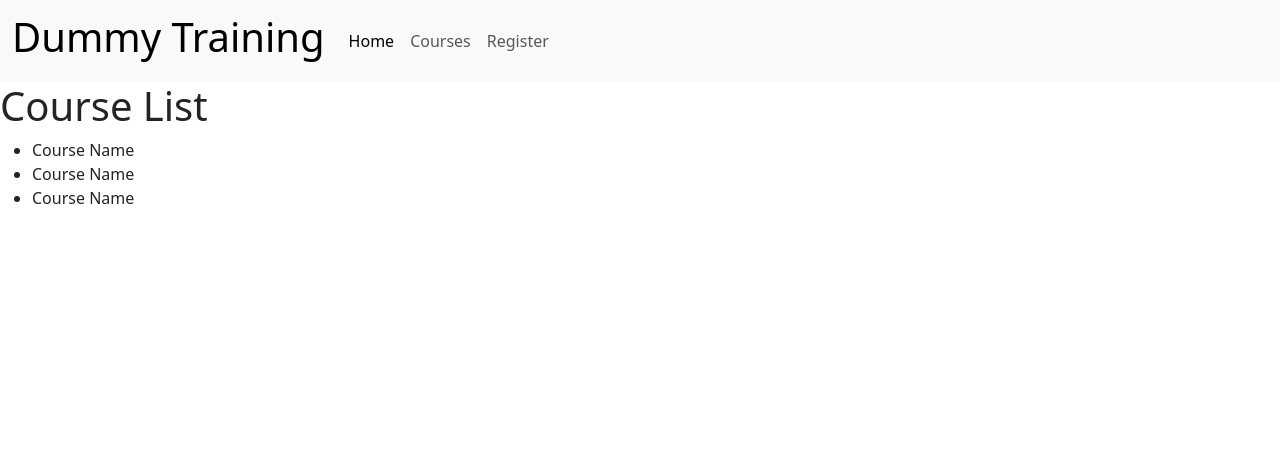
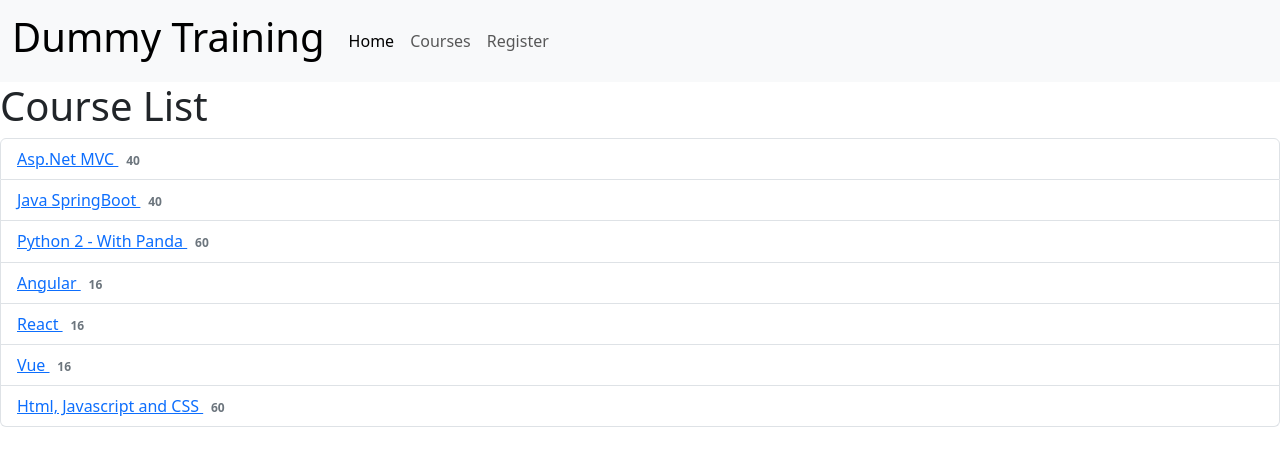
Before and after one commit to Eric-Xavier/AngularWithNodejs, an Angular app: page /list in a window 1280 px wide. Shown: the top 466 px of the page. Built offline with nearby package versions, Linux system fonts and the light colour scheme.

Commit message:
Adding Service

```diff
--- a/angular.json
+++ b/angular.json
@@ -99,5 +99,8 @@
         }
       }
     }
+  },
+  "cli": {
+    "analytics": false
   }
 }
--- a/src/app/components/course/course-list/course-list.component.html
+++ b/src/app/components/course/course-list/course-list.component.html
@@ -1,6 +1,6 @@
 <h1>Course List</h1>
-<ul>
-    <li>Course Name</li>
-    <li>Course Name</li>
-    <li>Course Name</li>
+<ul class="list-group">
+    <li *ngFor="let item of list" class="list-group-item">
+        <a href="#"> {{item.description}} <span class="badge text-secondary">{{item.hours}}</span></a>
+    </li>
 </ul>
--- a/src/app/components/course/course-list/course-list.component.ts
+++ b/src/app/components/course/course-list/course-list.component.ts
@@ -1,4 +1,6 @@
 import { Component } from '@angular/core';
+import { ICourse } from '../../../interfaces/ICourse'
+import { CourseService } from '../../../services/courses.service'
 
 @Component({
     selector: 'course-list',
@@ -6,7 +8,11 @@ import { Component } from '@angular/core';
 })
 
 export class CourseListComponent {
-    constructor() { }
 
+  public list: ICourse[];
+
+  constructor(courseService:CourseService) {
+    this.list = courseService.getCourseList();
+  }
 
 }
--- /dev/null
+++ b/src/app/interfaces/ICourse.ts
@@ -0,0 +1,5 @@
+export interface ICourse{
+    id: number;
+    description: string;
+    hours:number
+}
--- /dev/null
+++ b/src/app/services/courses.service.ts
@@ -0,0 +1,19 @@
+import { Injectable } from '@angular/core'
+import { ICourse } from '../interfaces/ICourse';
+
+@Injectable()
+export class CourseService {
+
+
+    public getCourseList(): ICourse[] {
+        return [
+            { id: 11, description: "Asp.Net MVC", hours: 40 },
+            { id: 12, description: "Java SpringBoot", hours: 40 },
+            { id: 13, description: "Python 2 - With Panda", hours: 60 },
+            { id: 14, description: "Angular", hours: 16 },
+            { id: 15, description: "React", hours: 16 },
+            { id: 16, description: "Vue", hours: 16 },
+            { id: 17, description: "Html, Javascript and CSS", hours: 60 }
+        ];
+    }
+}
```
Also changed, not shown: src/app/app.module.ts (+7 -2 lines).
